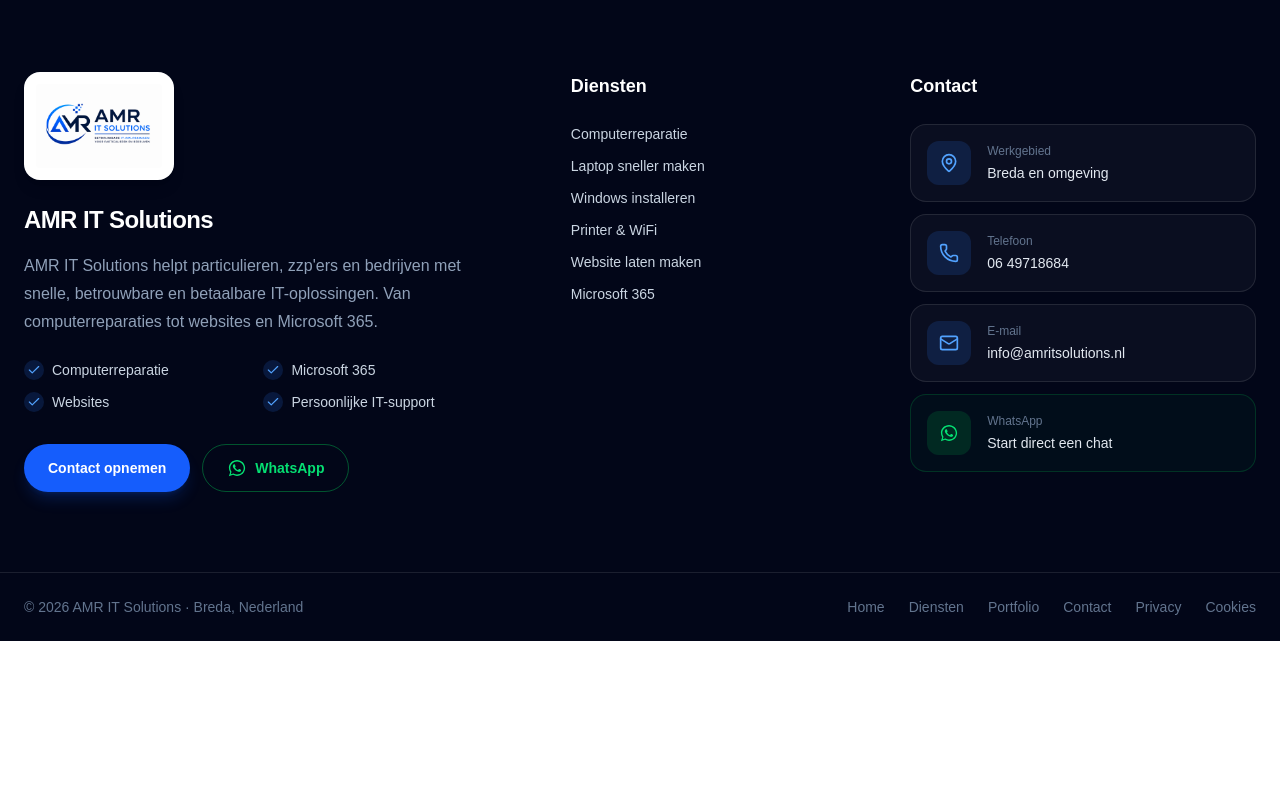
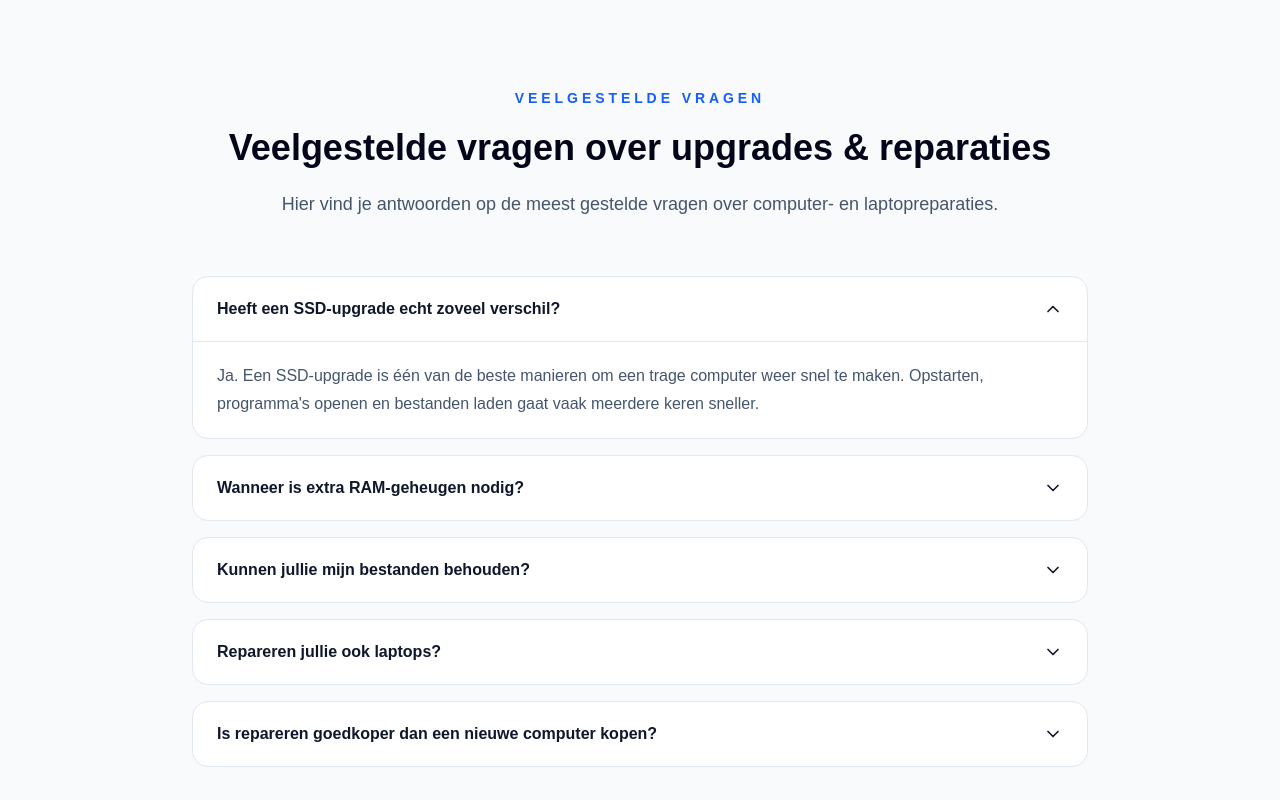
Before and after one commit to amritsolutions/amr-it-solutions, a Next.js app: page /computer-upgrade-reparatie in a window 1280 px wide. Shown: the part 2640-3440 px from the top of the page. Before the commit the page ends 3281 px from the top, so only its background shows below. Built offline with nearby package versions, Linux system fonts and the light colour scheme.

Commit message:
it support breda

```diff
--- a/app/computer-upgrade-reparatie/page.tsx
+++ b/app/computer-upgrade-reparatie/page.tsx
@@ -2,6 +2,7 @@ import type { Metadata } from "next";
 import ComputerUpgradeHero from "@/components/ComputerUpgradeHero";
 import ComputerUpgradeServices from "@/components/ComputerUpgradeServices";
 import ComputerUpgradeWhy from "@/components/ComputerUpgradeWhy";
+import ComputerUpgradeFAQ from "@/components/ComputerUpgradeFAQ";
 
 export const metadata: Metadata = {
   title: "Computer Upgrade & Reparatie Breda | AMR IT Solutions",
@@ -15,6 +16,7 @@ export default function ComputerUpgradePage() {
       <ComputerUpgradeHero />
       <ComputerUpgradeServices />
       <ComputerUpgradeWhy />
+      <ComputerUpgradeFAQ />
     </main>
   );
 }
--- /dev/null
+++ b/components/ComputerUpgradeFAQ.tsx
@@ -0,0 +1,89 @@
+"use client";
+
+import { useState } from "react";
+import { ChevronDown } from "lucide-react";
+
+const faqs = [
+  {
+    question: "Heeft een SSD-upgrade echt zoveel verschil?",
+    answer:
+      "Ja. Een SSD-upgrade is één van de beste manieren om een trage computer weer snel te maken. Opstarten, programma's openen en bestanden laden gaat vaak meerdere keren sneller.",
+  },
+  {
+    question: "Wanneer is extra RAM-geheugen nodig?",
+    answer:
+      "Als je computer traag wordt tijdens multitasken of bij zware programma's, kan extra RAM zorgen voor merkbaar betere prestaties.",
+  },
+  {
+    question: "Kunnen jullie mijn bestanden behouden?",
+    answer:
+      "In veel gevallen wel. Bij upgrades en de meeste reparaties blijven je bestanden behouden. Bij een herinstallatie adviseren we altijd eerst een back-up te maken.",
+  },
+  {
+    question: "Repareren jullie ook laptops?",
+    answer:
+      "Ja. Wij repareren en upgraden zowel desktops als laptops van de meeste bekende merken.",
+  },
+  {
+    question: "Is repareren goedkoper dan een nieuwe computer kopen?",
+    answer:
+      "Dat hangt af van de staat van je computer. Wij geven eerlijk advies en vertellen vooraf of een reparatie of upgrade nog de moeite waard is.",
+  },
+];
+
+export default function ComputerUpgradeFAQ() {
+  const [openIndex, setOpenIndex] = useState<number | null>(0);
+
+  return (
+    <section className="bg-slate-50 px-6 py-24">
+      <div className="mx-auto max-w-4xl">
+        <div className="text-center">
+          <p className="text-sm font-extrabold uppercase tracking-[0.28em] text-blue-600">
+            Veelgestelde vragen
+          </p>
+
+          <h2 className="mt-5 text-3xl font-extrabold text-slate-950 sm:text-4xl">
+            Veelgestelde vragen over upgrades & reparaties
+          </h2>
+
+          <p className="mt-5 text-lg leading-8 text-slate-600">
+            Hier vind je antwoorden op de meest gestelde vragen over computer- en
+            laptopreparaties.
+          </p>
+        </div>
+
+        <div className="mt-14 space-y-4">
+          {faqs.map((faq, index) => {
+            const isOpen = openIndex === index;
+
+            return (
+              <div
+                key={faq.question}
+                className="overflow-hidden rounded-2xl border border-slate-200 bg-white"
+              >
+                <button
+                  onClick={() => setOpenIndex(isOpen ? null : index)}
+                  className="flex w-full items-center justify-between px-6 py-5 text-left font-semibold text-slate-900 hover:bg-slate-50"
+                >
+                  {faq.question}
+
+                  <ChevronDown
+                    className={`h-5 w-5 transition-transform ${
+                      isOpen ? "rotate-180" : ""
+                    }`}
+                  />
+                </button>
+
+                {isOpen && (
+                  <div className="border-t border-slate-200 px-6 py-5 leading-7 text-slate-600">
+                    {faq.answer}
+                  </div>
+                )}
+              </div>
+            );
+          })}
+        </div>
+      </div>
+    </section>
+  );
+}
```
